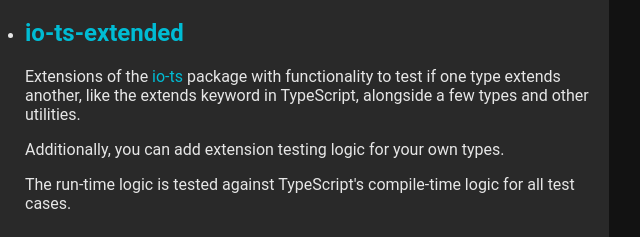
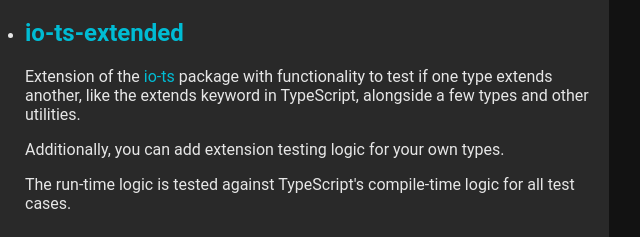
Before and after one commit to pieterjanv/pieterjanv.github.io, a plain HTML site: page index.html in a window 1280 px wide. Shown: the part 158-395 px from the top of the page, 351-991 px from the left. Drawn offline with Linux system fonts and the light colour scheme.

Commit message:
fix typo

```diff
--- a/index.html
+++ b/index.html
@@ -13,7 +13,7 @@
 		<ul>
 			<li>
 				<h2><a href="https://github.com/pieterjanv/io-ts-extended">io-ts-extended</a></h2>
-				<p>Extensions of the <a href="https://github.com/gcanti/io-ts">io-ts</a> package with functionality to test if one type extends another, like the extends keyword in TypeScript, alongside a few types and other utilities.</p>
+				<p>Extension of the <a href="https://github.com/gcanti/io-ts">io-ts</a> package with functionality to test if one type extends another, like the extends keyword in TypeScript, alongside a few types and other utilities.</p>
 				<p>Additionally, you can add extension testing logic for your own types.</p>
 				<p>The run-time logic is tested against TypeScript's compile-time logic for all test cases.</p>
 			</li>
```
